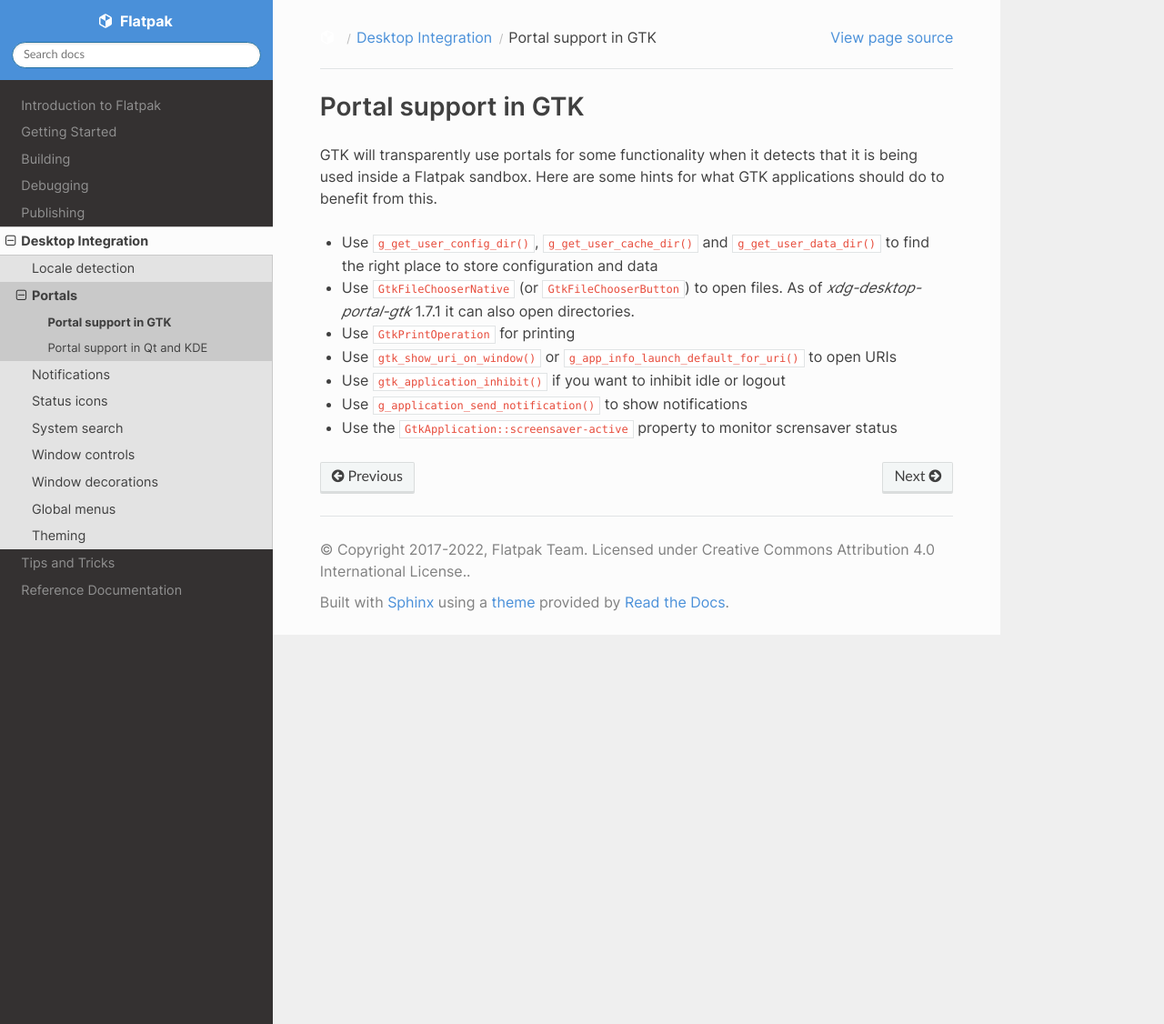
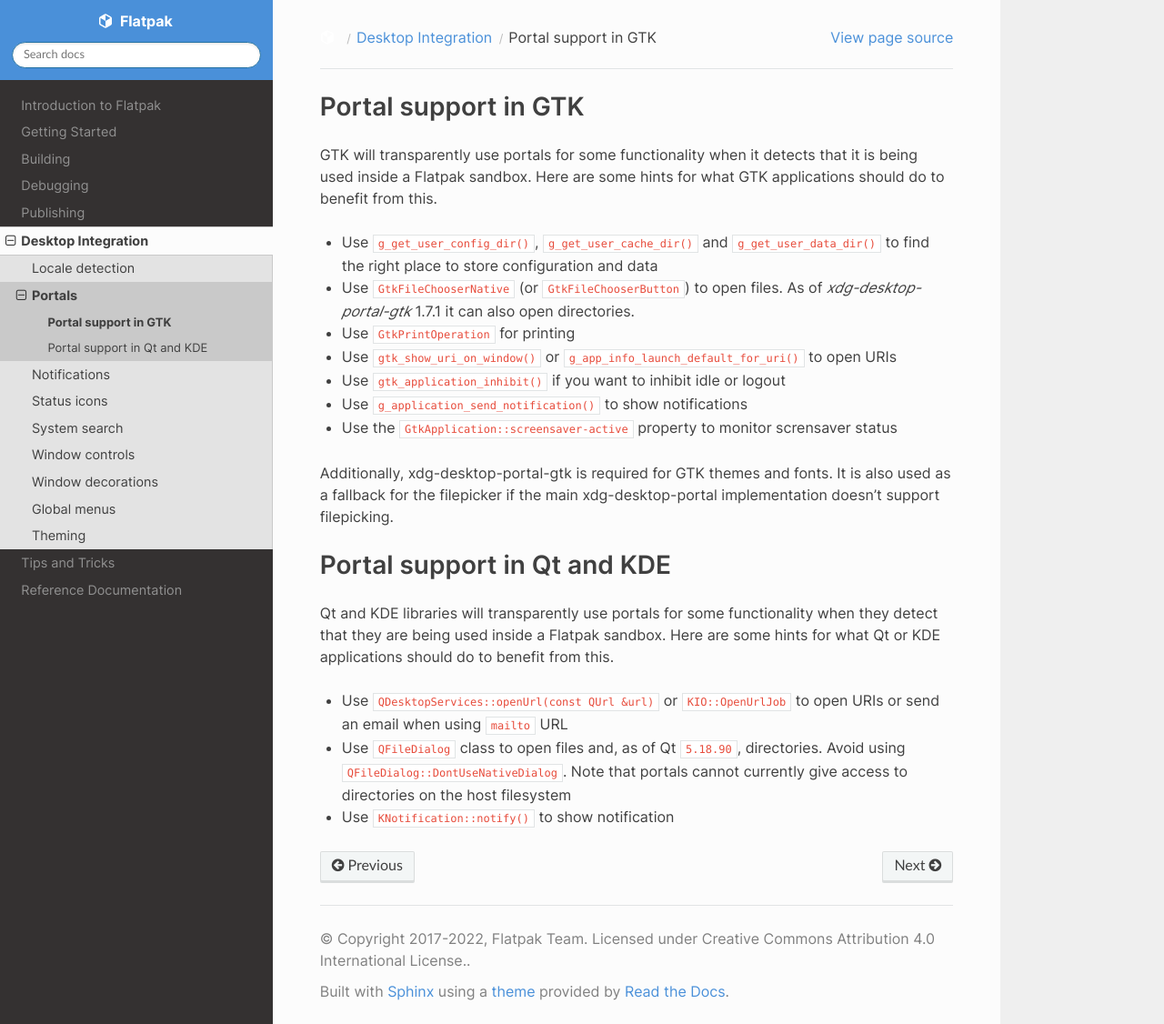
Before and after one commit to flatpak/flatpak-docs, a Sphinx documentation site: the page built from docs/portals.rst, in a window 1280 px wide and 1126 px high. Shown: the whole window at 91% size. Built offline with Sphinx 7.4.7 and the Read the Docs theme 2.0.0, drawn with Linux system fonts in a browser that asks for light colours.

Commit message:
Merge portals-gtk and portals-qt into portals, add a note about the use of portal-gtk

```diff
--- a/docs/portals-gtk.rst
+++ b/docs/portals.rst
@@ -17,3 +17,20 @@ applications should do to benefit from this.
 - Use ``g_application_send_notification()`` to show notifications
 - Use the ``GtkApplication::screensaver-active`` property to monitor
   scrensaver status
+
+Additionally, xdg-desktop-portal-gtk is required for GTK themes and fonts.
+It is also used as a fallback for the filepicker if the main xdg-desktop-portal implementation doesn't support filepicking.
+
+Portal support in Qt and KDE
+=============================
+
+Qt and KDE libraries will transparently use portals for some functionality when
+they detect that they are being used inside a Flatpak sandbox. Here are some
+hints for what Qt or KDE applications should do to benefit from this.
+
+- Use ``QDesktopServices::openUrl(const QUrl &url)`` or ``KIO::OpenUrlJob`` to
+  open URIs or send an email when using ``mailto`` URL
+- Use ``QFileDialog`` class to open files and, as of Qt ``5.18.90``, directories. Avoid using
+  ``QFileDialog::DontUseNativeDialog``. Note that portals cannot currently
+  give access to directories on the host filesystem
+- Use ``KNotification::notify()`` to show notification
```
Also changed, not shown: docs/desktop-integration.rst (+3 -4 lines), docs/portals-qt.rst (deleted, +0 -13 lines).
